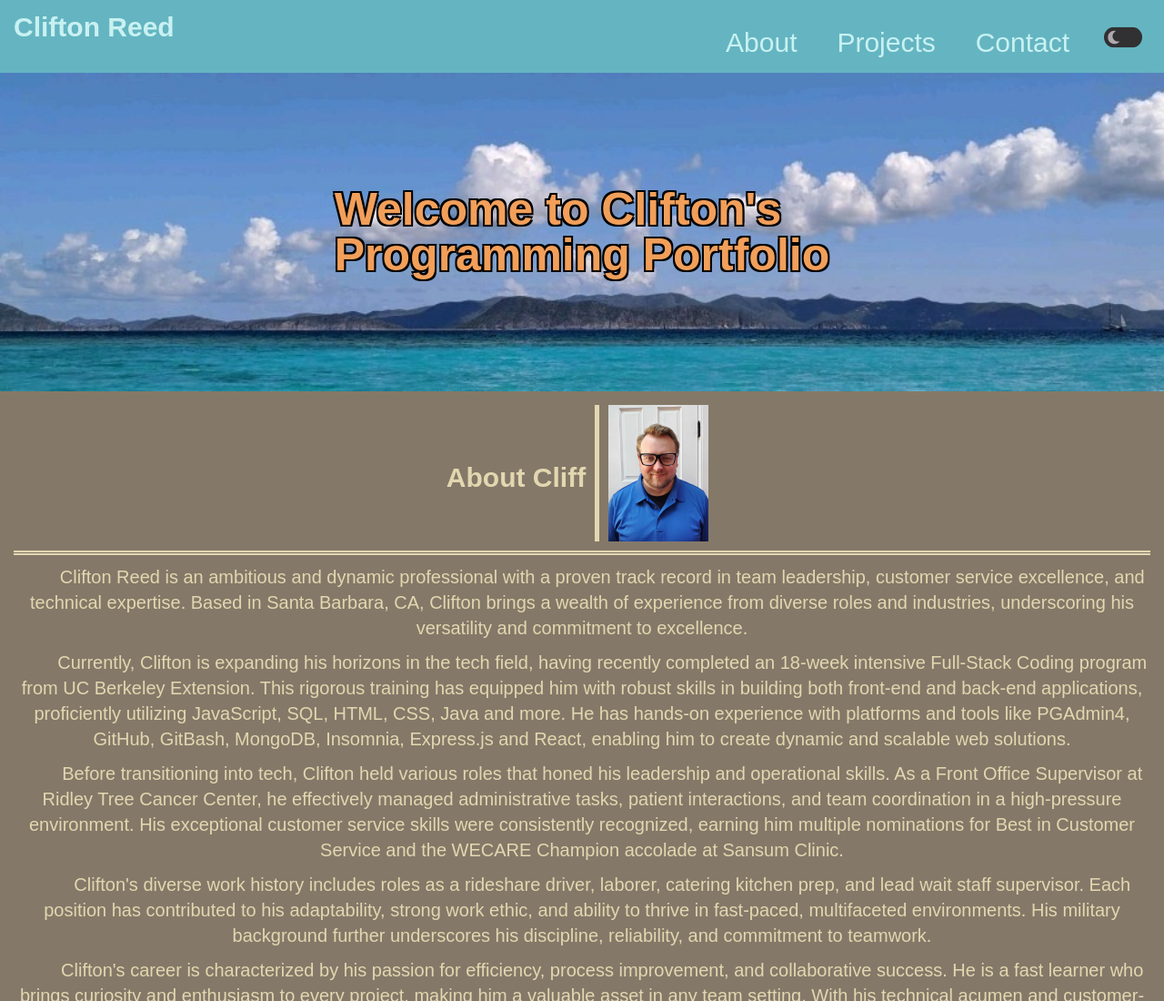
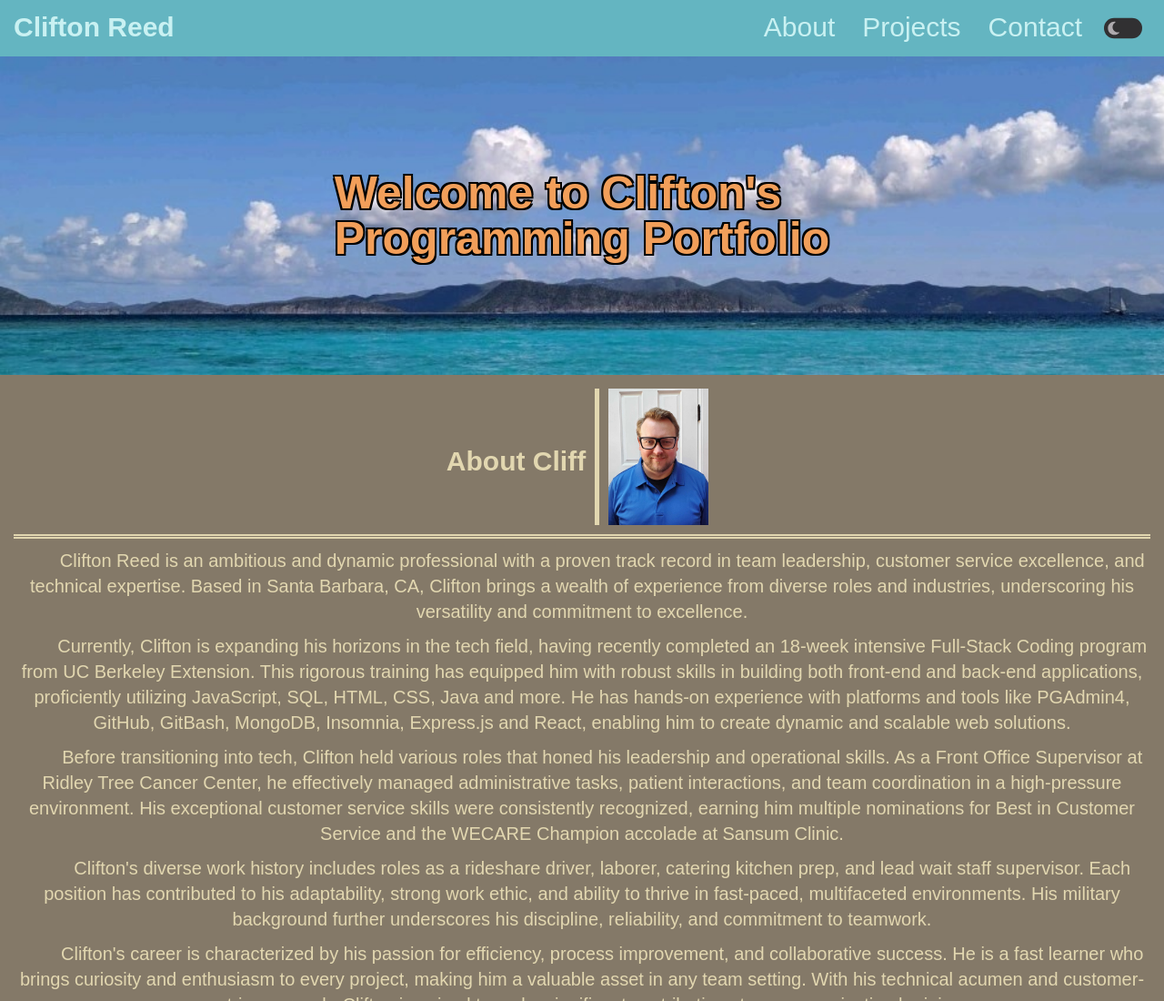
Before and after one commit to ccreed86/creed-portfolio-pro, a plain HTML site: page index.html in a window 1280 px wide. Shown: the top 1100 px of the page at 91% size. Drawn offline with nearby package versions, Linux system fonts and the light colour scheme.

Commit message:
fixed toggle switch

```diff
--- a/assets/style.css
+++ b/assets/style.css
@@ -26,9 +26,15 @@ header {
   align-content: center;
 }
 
+.nav {
+  display: flex;
+
+}
+
 .nav a {
-  padding: 15px;
+  /* padding: 15px; */
   font-size: 30px;
+  margin-inline: 15px;
   color: inherit;
   background-color: inherit;
   text-decoration: inherit;
@@ -45,13 +51,12 @@ nav a:hover {
   --moon: #aeaaae;
   --light-sky: #8f44fd;
   --sun: #f7f7f7;
-  display: inline-block;
   position: relative;
   border-radius: 5em;
   cursor: pointer;
   width: 60px;
   height: 32px;
-  overflow: hidden;
+  /* overflow: hidden; */
   scale: 0.7;
   transition: all 0.5s;
 }
@@ -64,6 +69,7 @@ nav a:hover {
   left: 0;
   top: 0;
   transition: 0.5s ease-in-out;
+  border-radius: 5rem;
 }
 
 .switch-3 .checkbox {
```
